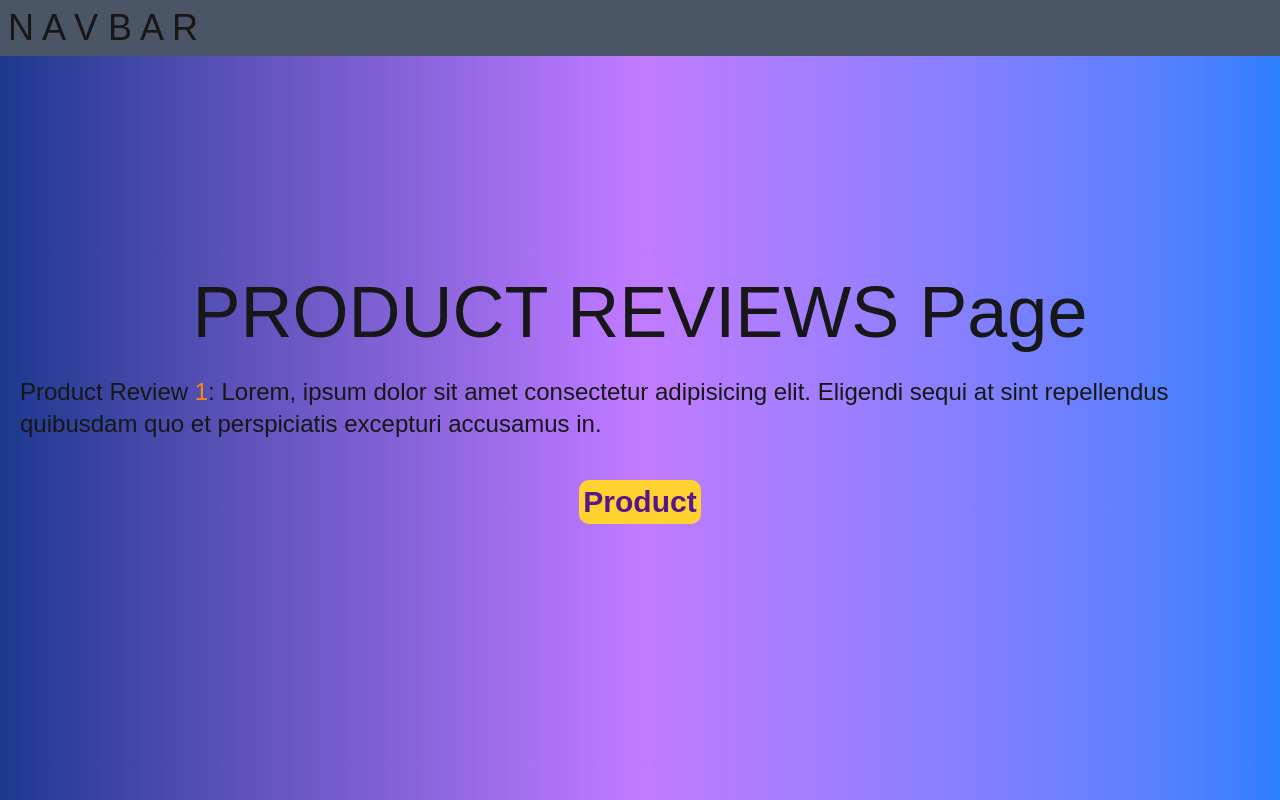
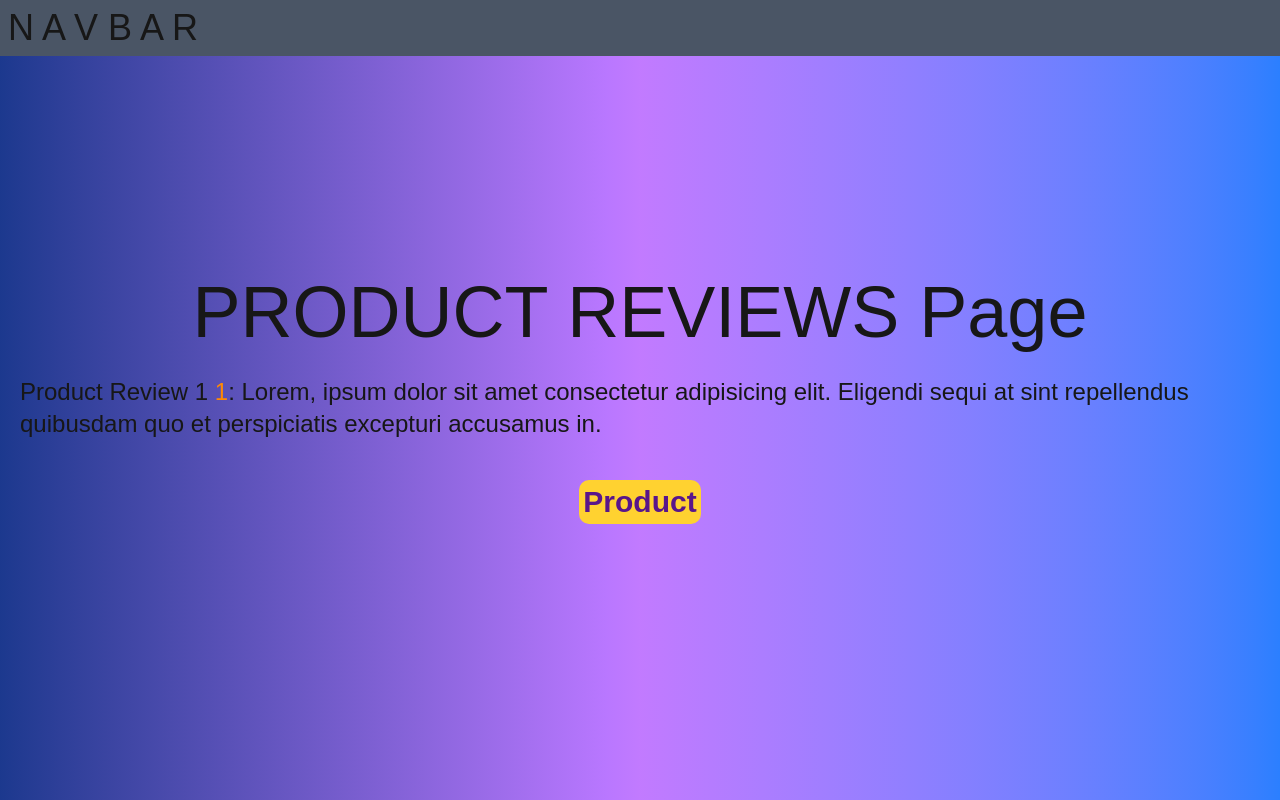
Before and after one commit to 17Swagat/Mulhite_LLM_Interface, a Next.js app: page /products/1/reviews/1 in a window 1280 px wide. Built offline with nearby package versions, Linux system fonts and the light colour scheme.

Commit message:
Nested Dynamic Routing -> Better way of deconstructing

```diff
--- a/src/app/products/[productId]/reviews/[reviewId]/page.tsx
+++ b/src/app/products/[productId]/reviews/[reviewId]/page.tsx
@@ -11,7 +11,7 @@ export default async function ProductIdReviewsPage(
     return (
         <div className="h-screen w-screen flex flex-col gap-2 items-center justify-center bg-gradient-to-r from-blue-900 via-purple-400 to-blue-500">
             <h1 className="text-7xl">PRODUCT REVIEWS Page</h1>
-            <p className="text-2xl p-5"> Product Review <span className="text-2xl text-orange-400">{productId}</span>: Lorem, ipsum dolor sit amet consectetur adipisicing elit. Eligendi sequi at sint repellendus quibusdam quo et perspiciatis excepturi accusamus in.</p>
+            <p className="text-2xl p-5"> Product Review {reviewId} <span className="text-2xl text-orange-400">{productId}</span>: Lorem, ipsum dolor sit amet consectetur adipisicing elit. Eligendi sequi at sint repellendus quibusdam quo et perspiciatis excepturi accusamus in.</p>
             <Link
             href={`/products/${productId}`}
             className="text-3xl mt-3 font-bold text-purple-900 bg-amber-300 p-1 rounded-[10px] hover:brightness-125 active:brightness-75">Product</Link>
```
